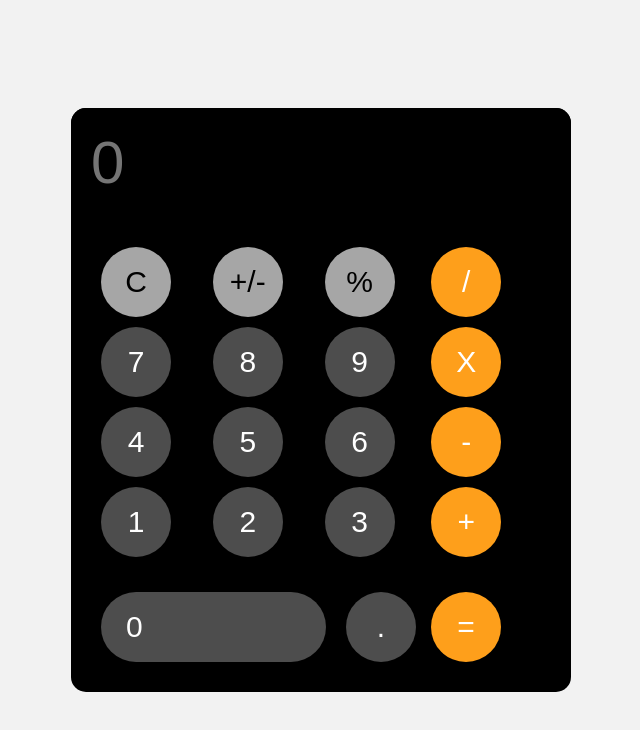
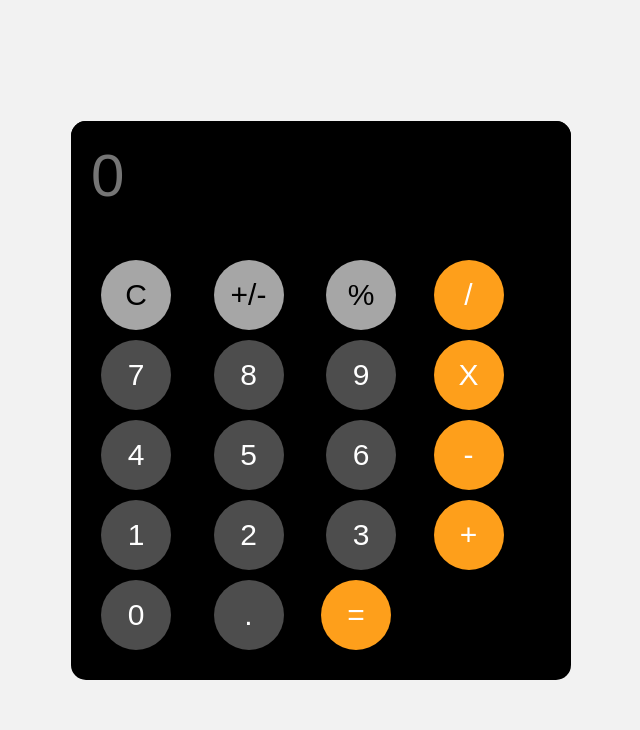
Before and after one commit to David2K20/calculator, a plain HTML site: page index.html in a window 1280 px wide. Shown: the whole page, without its empty margins (319-959 px from the left). Drawn offline with Linux system fonts and the light colour scheme.

Commit message:
Update index.html

```diff
--- a/index.html
+++ b/index.html
@@ -26,9 +26,7 @@
             <button onclick="appendToDisplay('2')">2</button>
             <button onclick="appendToDisplay('3')">3</button>
             <button onclick="appendToDisplay('+')" class="operator-btn">+</button>
-        </div>
-        <div class="keys-1">
-            <button onclick="appendToDisplay('0')" class="zero-btn">0</button>
+            <button onclick="appendToDisplay('0')">0</button>
             <button onclick="appendToDisplay('.')">.</button>
             <button id="calculateBtn" class="operator-btn">=</button>
         </div>
--- a/style.css
+++ b/style.css
@@ -28,14 +28,7 @@ body {
 .keys {
     display: grid;
     grid-template-columns: repeat(4, 1fr);
-    padding: 25px 28px 25px 25px;
-}
-
-.keys-1 {
-    display: grid;
-    grid-template-columns: repeat(4, 1fr);
-    gap: 10px;
-    padding: 0px 0px 25px 25px;
+    padding: 25px;
 }
 
 button {
@@ -43,7 +36,7 @@ button {
     height: 70px;
     border-radius: 50px;
     border: none;
-    margin: 5px 5px 5px 5px;
+    margin: 5px;
     background-color: hsl(0, 0%, 30%);
     color: white;
     font-size: 30px;
@@ -84,11 +77,3 @@ button:active {
 .special-btn:active {
     background-color: hsl(0, 0%, 85%);
 }
-
-.zero-btn {
-    background-color: hsl(0, 0%, 30%);
-    width: 225px;
-    height: 70px;
-    text-align: left;
-    padding-left: 25px;
-}
```
